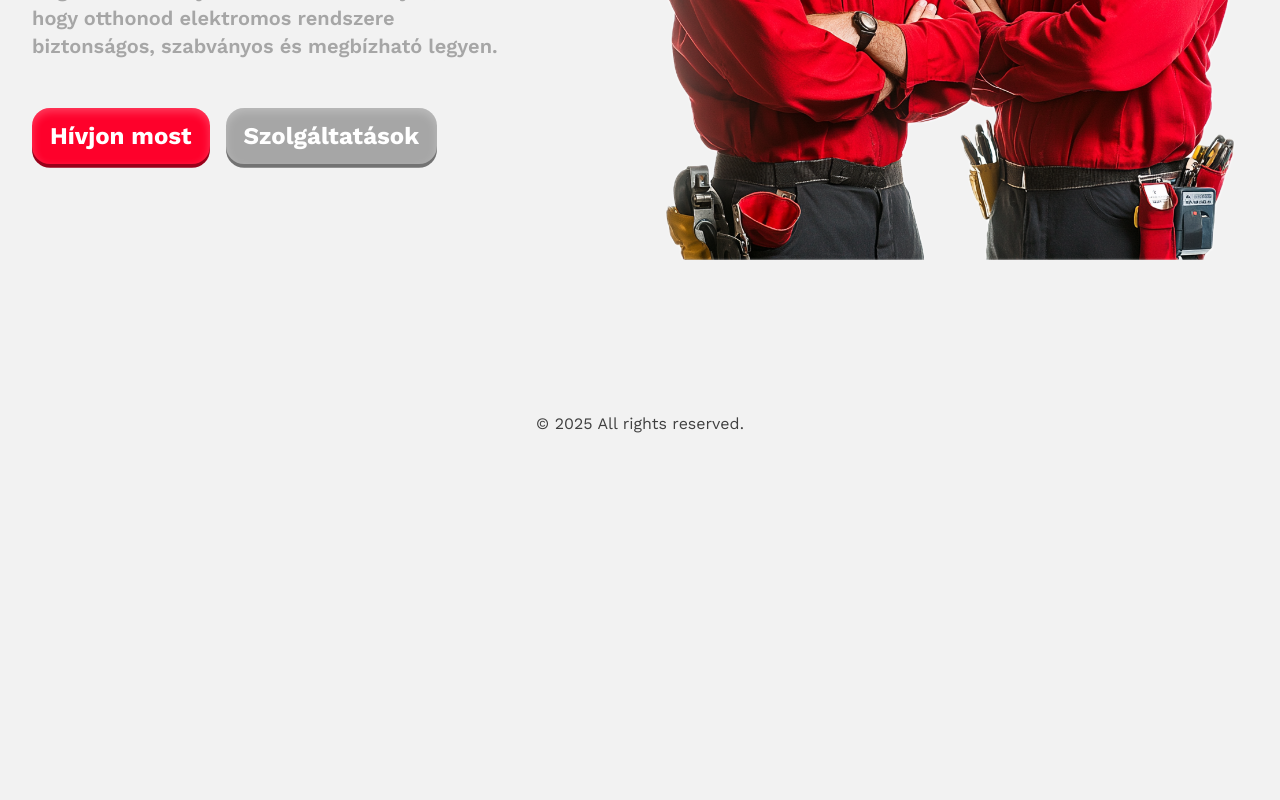
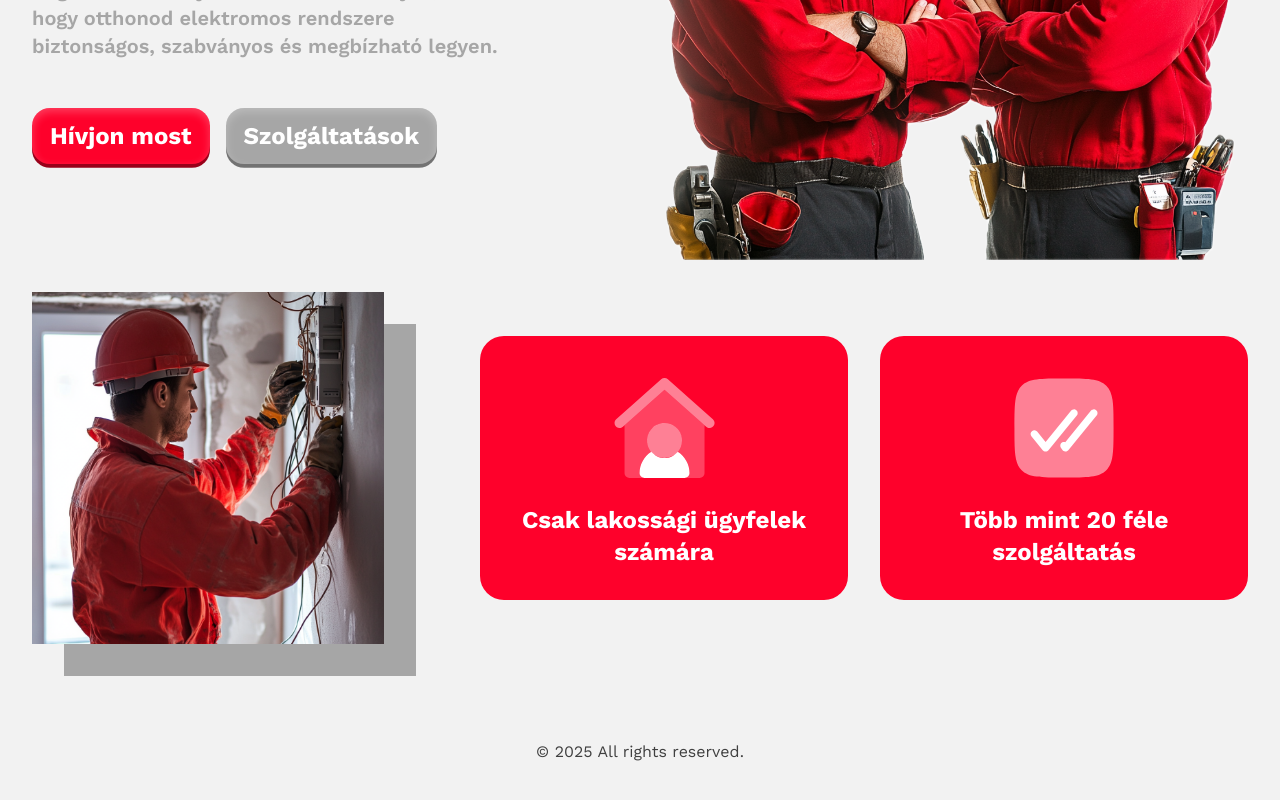
Before and after one commit to danielrakaczki/villved, a Next.js app: page / in a window 1280 px wide. Shown: the part 364-1164 px from the top of the page. Before the commit the page ends 800 px from the top, so only its background shows below. Built offline with nearby package versions, Linux system fonts and the light colour scheme.

Commit message:
feat: hero

```diff
--- a/app/page.tsx
+++ b/app/page.tsx
@@ -1,13 +1,15 @@
 import Image from "next/image";
 import { Button } from "@/app/components/button";
+import { HomeWithManInsideIcon } from "./components/icons/home-with-man-inside";
+import { DoubleCheckMarkIcon } from "./components/icons/double-check-mark";
 
 export default function Home() {
   return (
     <div className="flex min-h-screen flex-col">
-      <main className="row-start-2 mx-auto flex flex-col items-center gap-8 p-8 sm:items-start">
+      <main className="mx-auto flex flex-col items-center gap-8 p-8 sm:items-start">
         <section id="hero" className="grid gap-4 md:grid-cols-2 md:place-items-stretch lg:max-w-screen-2xl lg:gap-8">
           <div className="flex flex-col justify-center gap-8 text-balance">
-            <h1 className="text-3xl leading-tight font-bold lg:text-[clamp(3rem,3.33vw,4.25rem)]">
+            <h1 className="text-3xl leading-tight font-bold lg:text-[clamp(3rem,3.33vw,4rem)]">
               <span className="text-primary">Biztonságos</span> és <span className="text-primary">profi</span> villanyszerelés lakossági
               ügyfeleknek!
             </h1>
@@ -19,19 +21,41 @@ export default function Home() {
               <Button color="tertiary">Szolgáltatások</Button>
             </div>
           </div>
-          <div className="relative aspect-square max-md:row-start-1">
+          <div className="relative aspect-square max-md:row-start-1" aria-disabled>
             <Image
               fill
               src="/hero-image.png"
-              alt="Portré kép Csépke Lászlóról és Ifj. Csépke Lászlóról"
+              alt="Csépke László és Ifj. Csépke László"
               objectFit="contain"
               objectPosition="center"
               priority
             />
           </div>
         </section>
+
+        <section
+          id="below the fold"
+          className="grid w-full grid-cols-1 place-items-stretch gap-16 max-md:pt-8 md:w-full md:grid-cols-[1fr_2fr] md:flex-row md:items-center lg:max-w-screen-2xl"
+        >
+          <div
+            className="after:bg-tertiary relative mr-8 aspect-square overflow-visible after:absolute after:inset-0 after:-z-10 after:translate-x-8 after:translate-y-8 after:content-['']"
+            aria-disabled
+          >
+            <Image fill src="/below-the-fold.png" alt="Csépke Lászlóról munka közben" objectFit="contain" objectPosition="center" />
+          </div>
+          <ul className="flex items-center justify-center gap-8 text-xl max-md:flex-wrap md:w-fit md:flex-row md:justify-end md:justify-self-end lg:text-2xl">
+            <li className="bg-primary flex items-center justify-center gap-4 rounded-[1em] p-4 text-white md:flex-col lg:p-8">
+              <HomeWithManInsideIcon className="h-[4em] w-[4em] lg:h-[5em] lg:w-[5em]" aria-disabled />
+              <p className="max-w-[20ch] text-center font-bold">Csak lakossági ügyfelek számára</p>
+            </li>
+            <li className="bg-primary flex items-center justify-center gap-4 rounded-[1em] p-4 text-white md:flex-col lg:p-8">
+              <DoubleCheckMarkIcon className="h-[4em] w-[4em] lg:h-[5em] lg:w-[5em]" aria-disabled />
+              <p className="max-w-[20ch] text-center font-bold">Több mint 20 féle szolgáltatás</p>
+            </li>
+          </ul>
+        </section>
       </main>
-      <footer className="mt-auto flex flex-wrap items-center justify-center gap-6">
+      <footer className="mt-auto flex flex-wrap items-center justify-center gap-6 py-16">
         &copy; {new Date().getFullYear()} All rights reserved.
       </footer>
     </div>
```
Also changed, not shown: public/below-the-fold.png (added).
